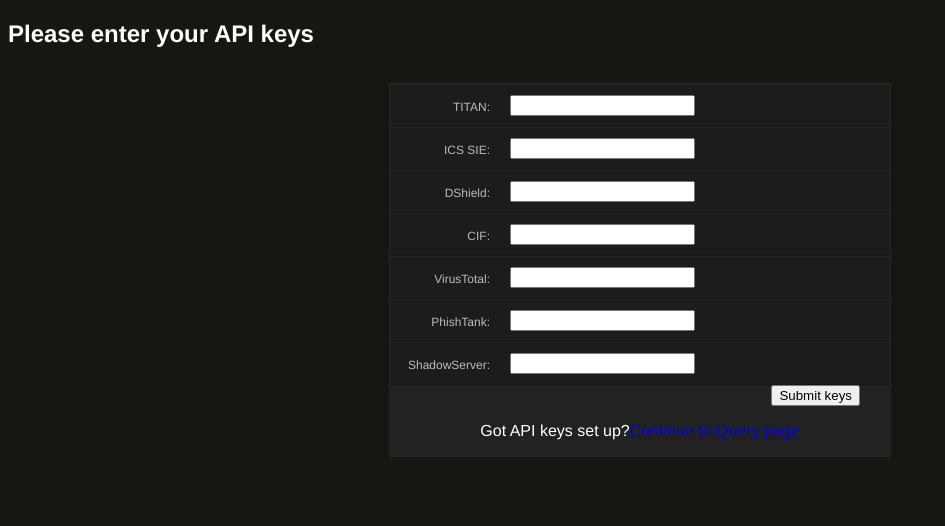
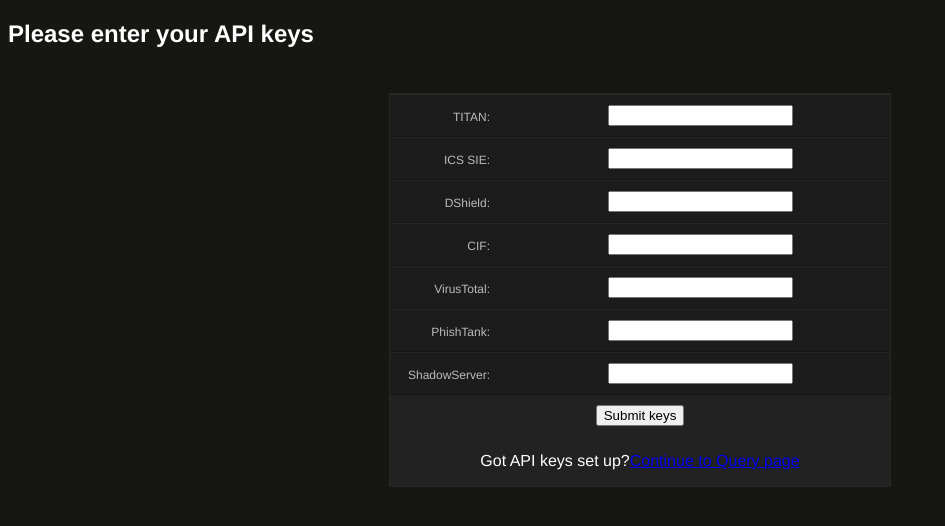
Before and after one commit to slupers/ThreatIntel, a Django app: page / in a window 1280 px wide. Shown: the part 100-626 px from the top of the page, without its empty margins (0-945 px from the left). Run offline with Django 3.2, Linux system fonts and the light colour scheme; the visitor is signed in with stand-in values (Sample User, id 1); data that the repository does not hold is empty.

Commit message:
fixed css

```diff
--- a/ThreatIntel/static/forms.css
+++ b/ThreatIntel/static/forms.css
@@ -15,8 +15,9 @@ body {
 
 form,textarea {
 	margin:0;
-	padding:0;
-	color:#ffffff;
+	padding:10px 10px;
+    text-align:center;
+    color:#ffffff;
 }
 
 .select {
@@ -89,8 +90,8 @@ form,textarea {
 }
 
 .box .button{
-	text-align:right;
-	padding-right: 30px;
+	text-align:center;
+	padding: 10px 10px;
 }
 
 .box p{
```
